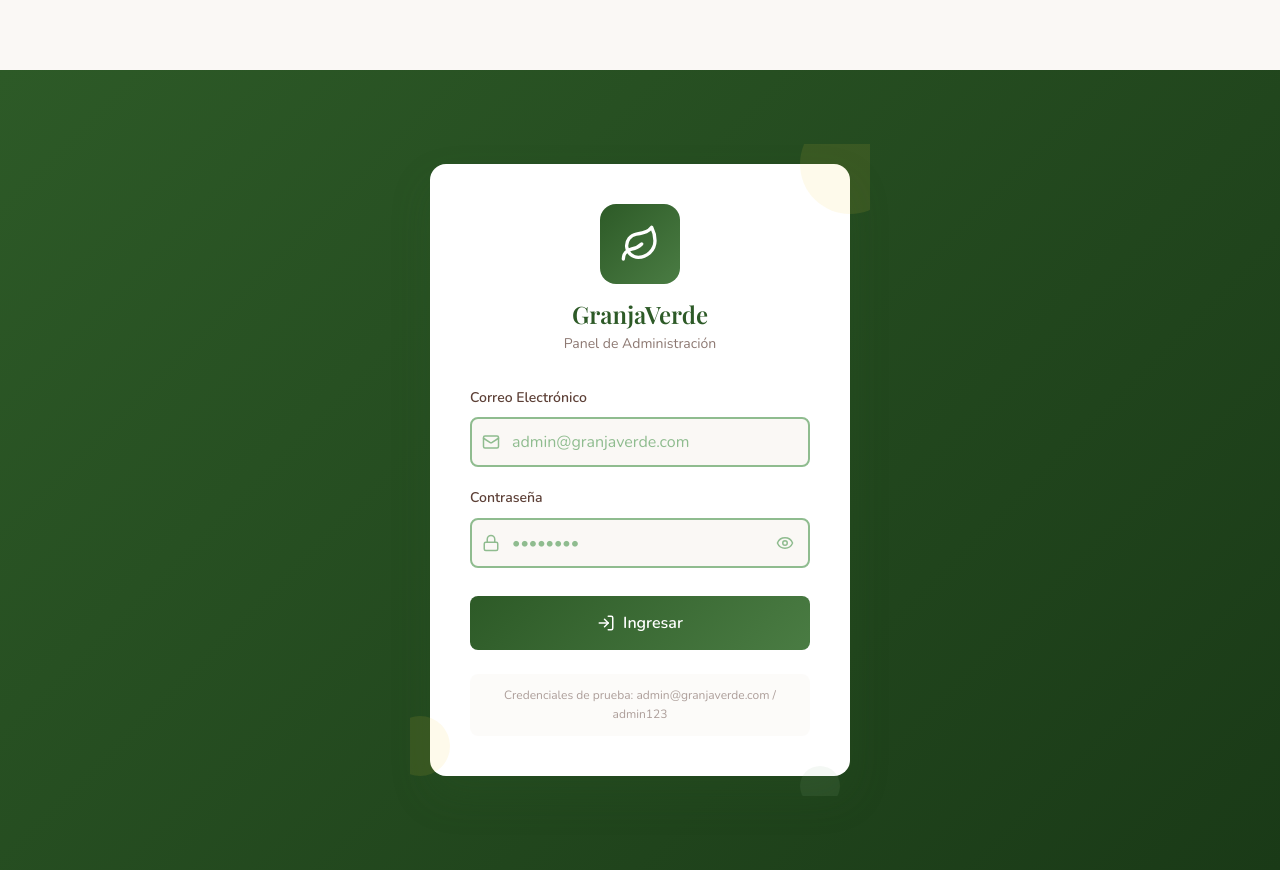
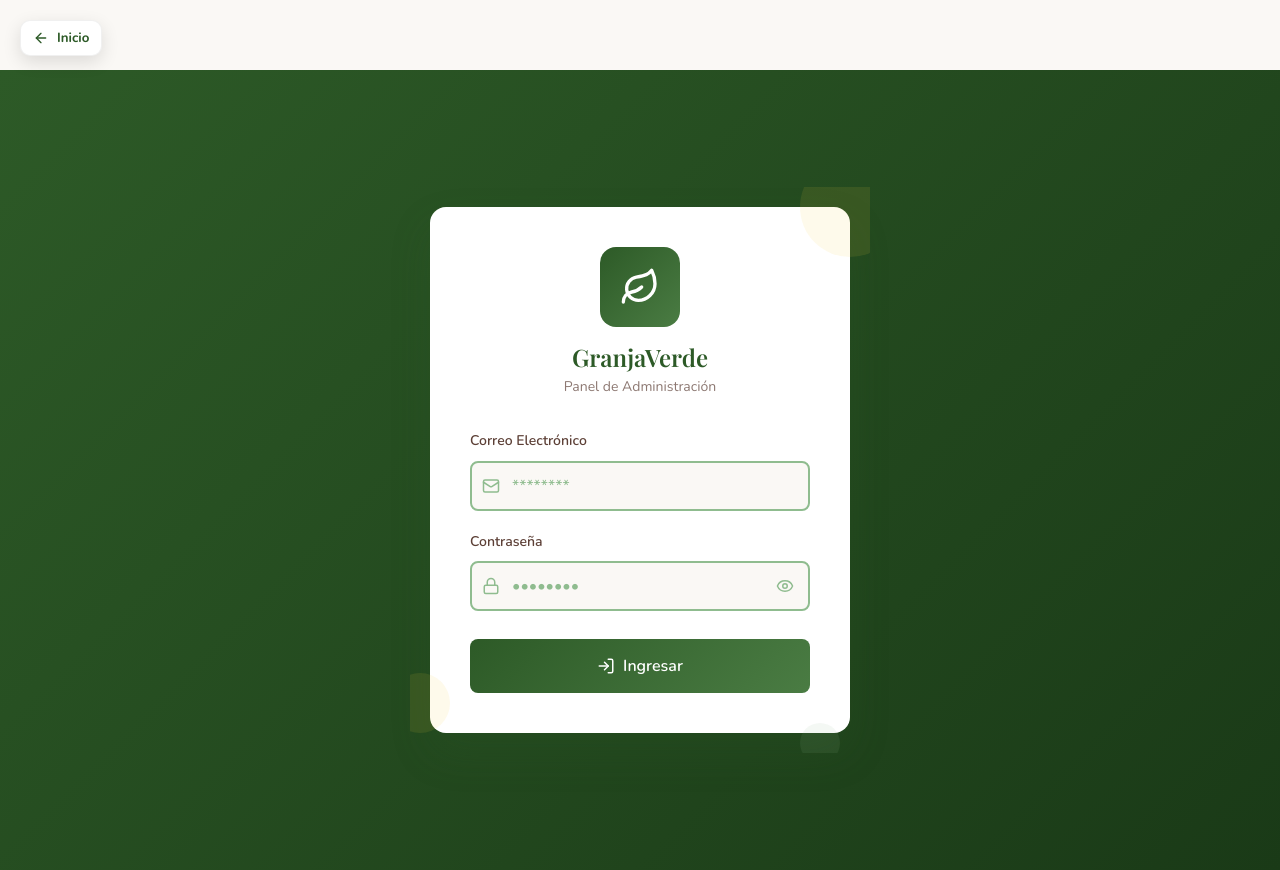
Before and after one commit to brandonxf/granja, a React (Vite) app: page /admin/login in a window 1280 px wide. Built offline with nearby package versions, Linux system fonts and the light colour scheme.

Commit message:
Se agrego un cambio en el login de admin original

```diff
--- a/src/pages/AdminLogin/AdminLogin.css
+++ b/src/pages/AdminLogin/AdminLogin.css
@@ -5,6 +5,32 @@
   justify-content: center;
   padding: var(--space-8);
   background: linear-gradient(135deg, var(--primary-green) 0%, var(--dark-forest) 100%);
+}
+
+.back-btn {
+  position: fixed;
+  top: 20px;
+  left: 20px;
+  display: inline-flex;
+  align-items: center;
+  gap: 8px;
+  padding: 8px 12px;
+  background: white;
+  color: var(--primary-green);
+  border-radius: 10px;
+  border: 1px solid rgba(0,0,0,0.06);
+  box-shadow: 0 6px 18px rgba(0,0,0,0.12);
+  cursor: pointer;
+  z-index: 60;
+  font-weight: 700;
+}
+
+.back-btn:hover {
+  transform: translateY(-2px);
+}
+
+.back-btn-text {
+  display: inline-block;
 }
 
 .login-container {
--- a/src/pages/AdminLogin/AdminLogin.jsx
+++ b/src/pages/AdminLogin/AdminLogin.jsx
@@ -1,6 +1,6 @@
 import { useState } from 'react';
 import { useNavigate } from 'react-router-dom';
-import { Leaf, Lock, Mail, Eye, EyeOff, LogIn } from 'lucide-react';
+import { Leaf, Lock, Mail, Eye, EyeOff, LogIn, ArrowLeft } from 'lucide-react';
 import { useApp } from '../../context/AppContext';
 import './AdminLogin.css';
 
@@ -29,6 +29,15 @@ export default function AdminLogin() {
 
   return (
     <main className="login-page">
+      <button
+        type="button"
+        className="back-btn"
+        onClick={() => navigate('/')}
+        aria-label="Volver al inicio"
+      >
+        <ArrowLeft size={16} />
+        <span className="back-btn-text">Inicio</span>
+      </button>
       <div className="login-container">
         <div className="login-card">
           <div className="login-header">
@@ -50,7 +59,7 @@ export default function AdminLogin() {
                   type="email"
                   id="email"
                   className="form-input"
-                  placeholder="admin@granjaverde.com"
+                  placeholder="********"
                   value={email}
                   onChange={(e) => setEmail(e.target.value)}
                   required
@@ -99,11 +108,7 @@ export default function AdminLogin() {
             </button>
           </form>
 
-          <div className="login-footer">
-            <p className="login-hint">
-              Credenciales de prueba: admin@granjaverde.com / admin123
-            </p>
-          </div>
+
         </div>
 
         <div className="login-decoration">
```
Also changed, not shown: 1 other file (tests, documents, lock files or other folders).
